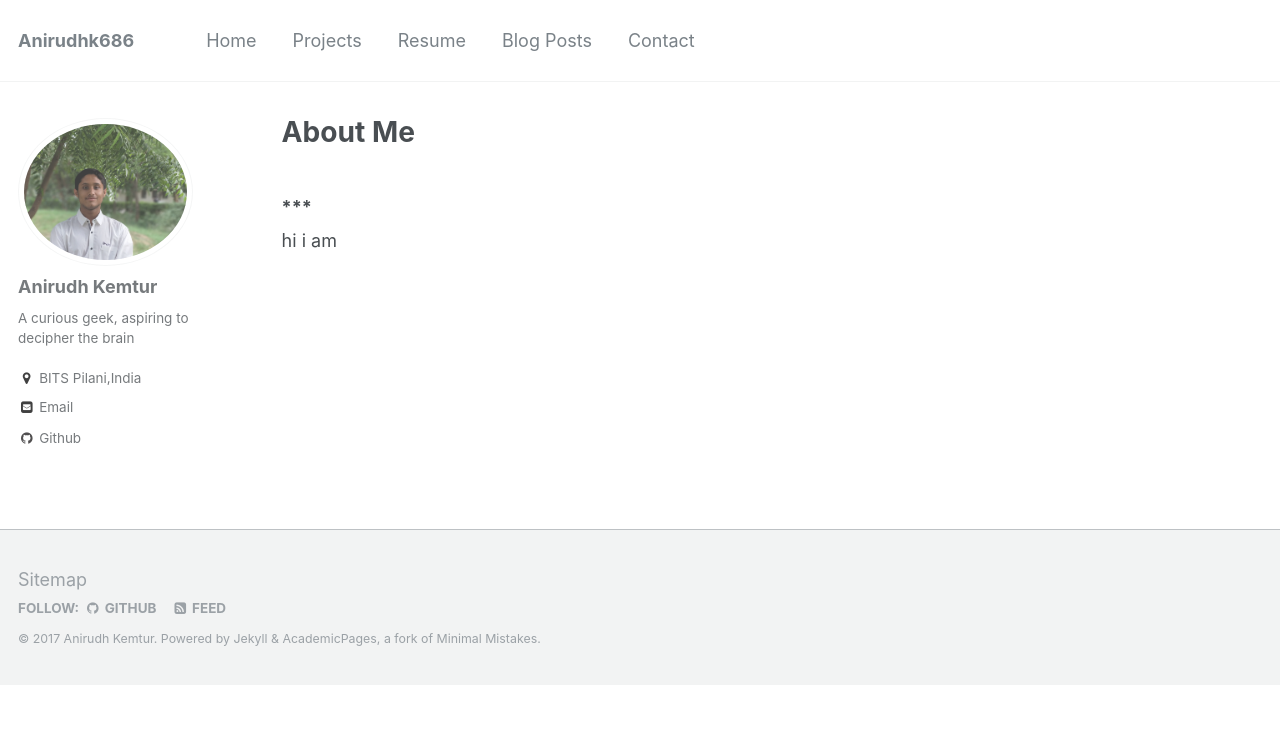
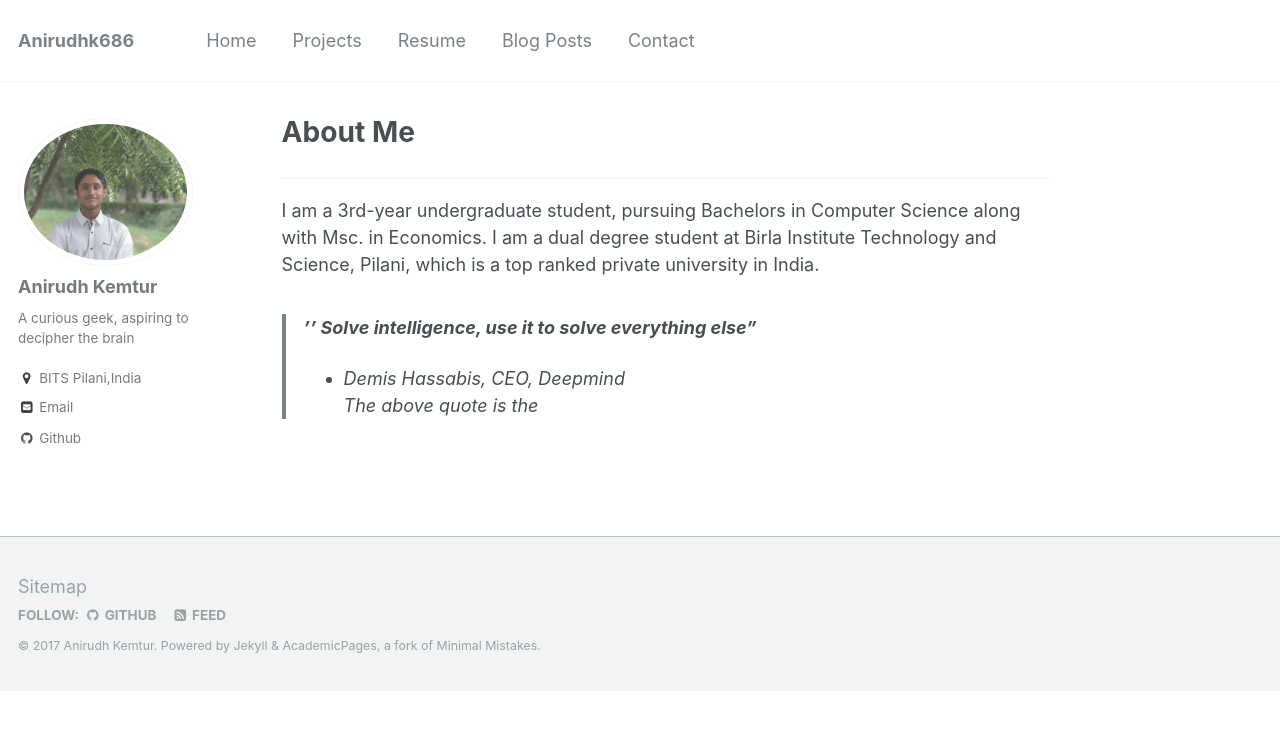
Before and after one commit to anirudhk686/anirudhk686.github.io, a Jekyll site: the page built from _pages/about.md, in a window 1280 px wide. Shown: the top 730 px of the page. Built offline with Jekyll 4.4.1, drawn with Linux system fonts in a browser that asks for light colours.

Commit message:
Update about.md

```diff
--- a/_pages/about.md
+++ b/_pages/about.md
@@ -5,5 +5,9 @@ excerpt: "About me"
 author_profile: true
 redirect_from:
 ---
-### ***
-hi i am
+***
+I am a 3rd-year undergraduate student, pursuing Bachelors in Computer Science along with Msc. in Economics. I am a dual degree student at Birla Institute Technology and Science, Pilani, which is a top ranked private university in India.
+
+> **_'' Solve intelligence, use it to solve everything else"_** <br>
+> - _Demis Hassabis, CEO, Deepmind_<br>
+The above quote is the
```
